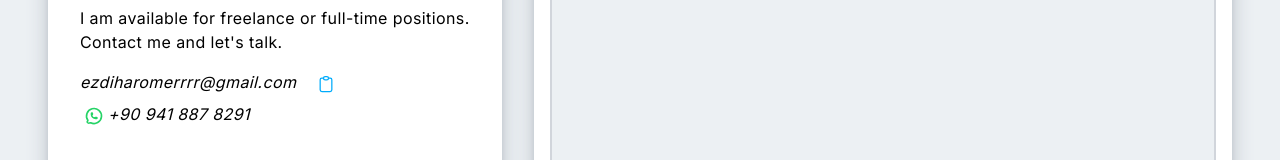
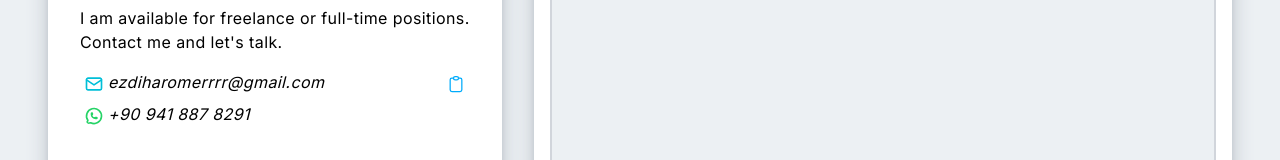
Before and after one commit to 202303-PRM-TR-FEW/portfolio-project-Izdiharomer, a Next.js app in the folder portfolio/: page / in a window 1280 px wide. Shown: the part 3626-3786 px from the top of the page. Built offline with nearby package versions, Linux system fonts and the light colour scheme.

Commit message:
fix: Email copy button component got clean

```diff
--- a/portfolio/app/components/Contact.jsx
+++ b/portfolio/app/components/Contact.jsx
@@ -35,9 +35,7 @@ const Contact = ({ isDarkMode, setIsDarkMode }) => {
                   me and let&apos;s talk.
                 </p>
                 <div className='flex flex-col gap-1'>
-                  <em className='flex flex-row'>
-                    {/* <Image src='/assets/mail.svg' width={25} height={25} alt='mail.svg' className='w-[20px] h-[20px] bg-[#fff] rounded-full m-1'/>
-                    <a href='mailto:ezdiharomerrrr@gmail.com'>ezdiharomerrrr@gmail.com</a> */}
+                  <em>
                     <EmailCopyButton/>
                   </em>
                   <em className='flex flex-row'>
--- a/portfolio/app/components/EmailCopyButton.jsx
+++ b/portfolio/app/components/EmailCopyButton.jsx
@@ -19,27 +19,26 @@ class EmailCopyButton extends Component {
       document.execCommand('copy');
       document.body.removeChild(textArea);
 
-      // Show the "Copied" message
       this.setState({ isCopied: true });
 
-      // Hide the "Copied" message after a brief delay (e.g., 3 seconds)
       setTimeout(() => {
         this.setState({ isCopied: false });
-      }, 3000);
+      }, 2000);
     }
   };
 
   render() {
     return (
       <div className='flex flex-row justify-between items-between gap-4'>
-        <p>
+        <p className='flex flex-row'>
          {' '}
+          <Image src='/assets/mail.svg' width={25} height={25} alt='mail.svg' className='w-[20px] h-[20px] bg-[#fff] rounded-full m-1'/>
           <a href="mailto:ezdiharomerrrr@gmail.com">ezdiharomerrrr@gmail.com</a>
         </p>
         <button onClick={this.copyEmailToClipboard}>
           <Image src='/assets/contacts/copy.svg' width={25} height={25} alt='copy.svg' className='w-[20px] h-[20px] bg-[#fff] rounded-full m-1'/>
         </button>
-        {this.state.isCopied && <span>Copied</span>}
+        {this.state.isCopied && <span className='text-sm'>Copied</span> }
       </div>
     );
   }
```
